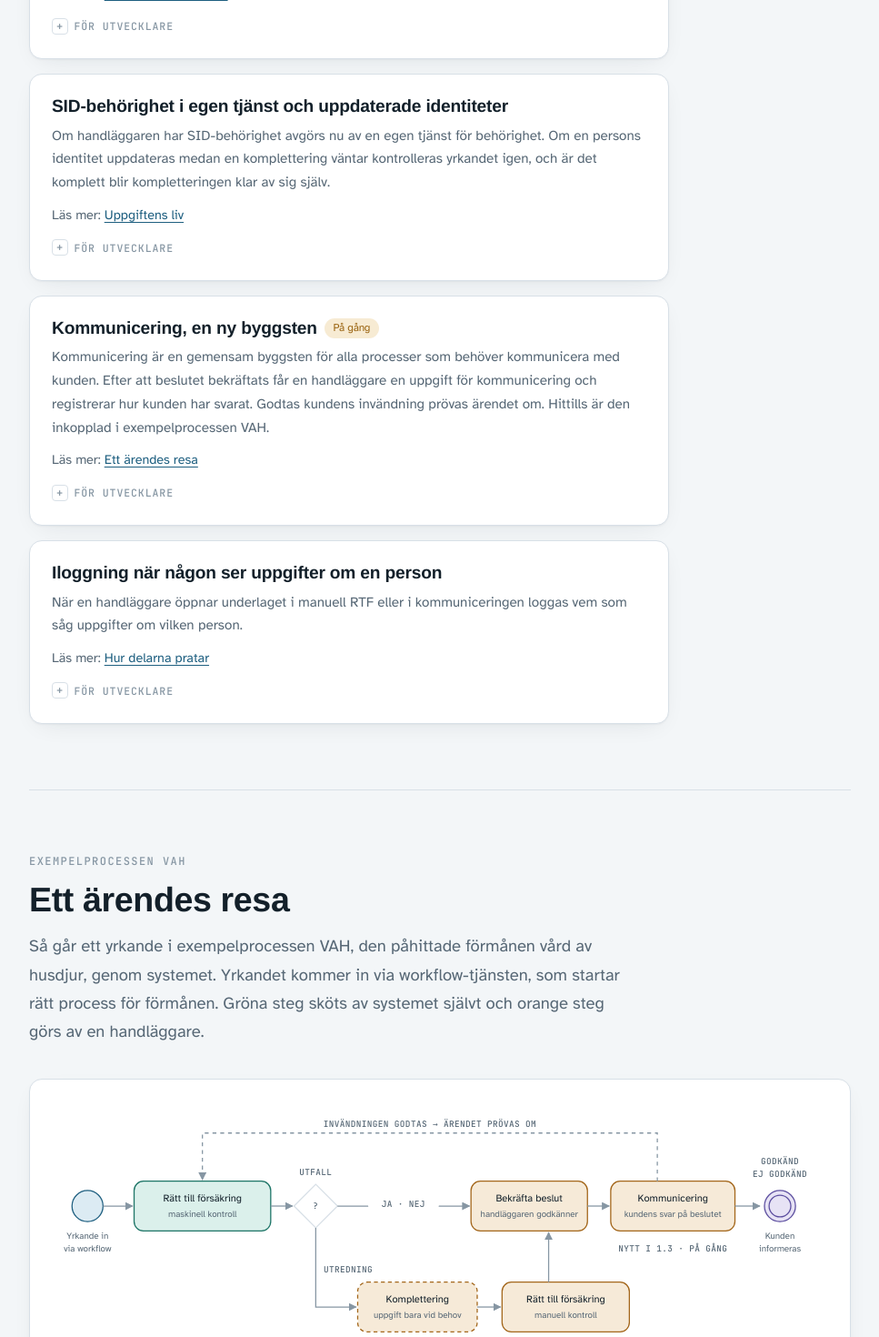
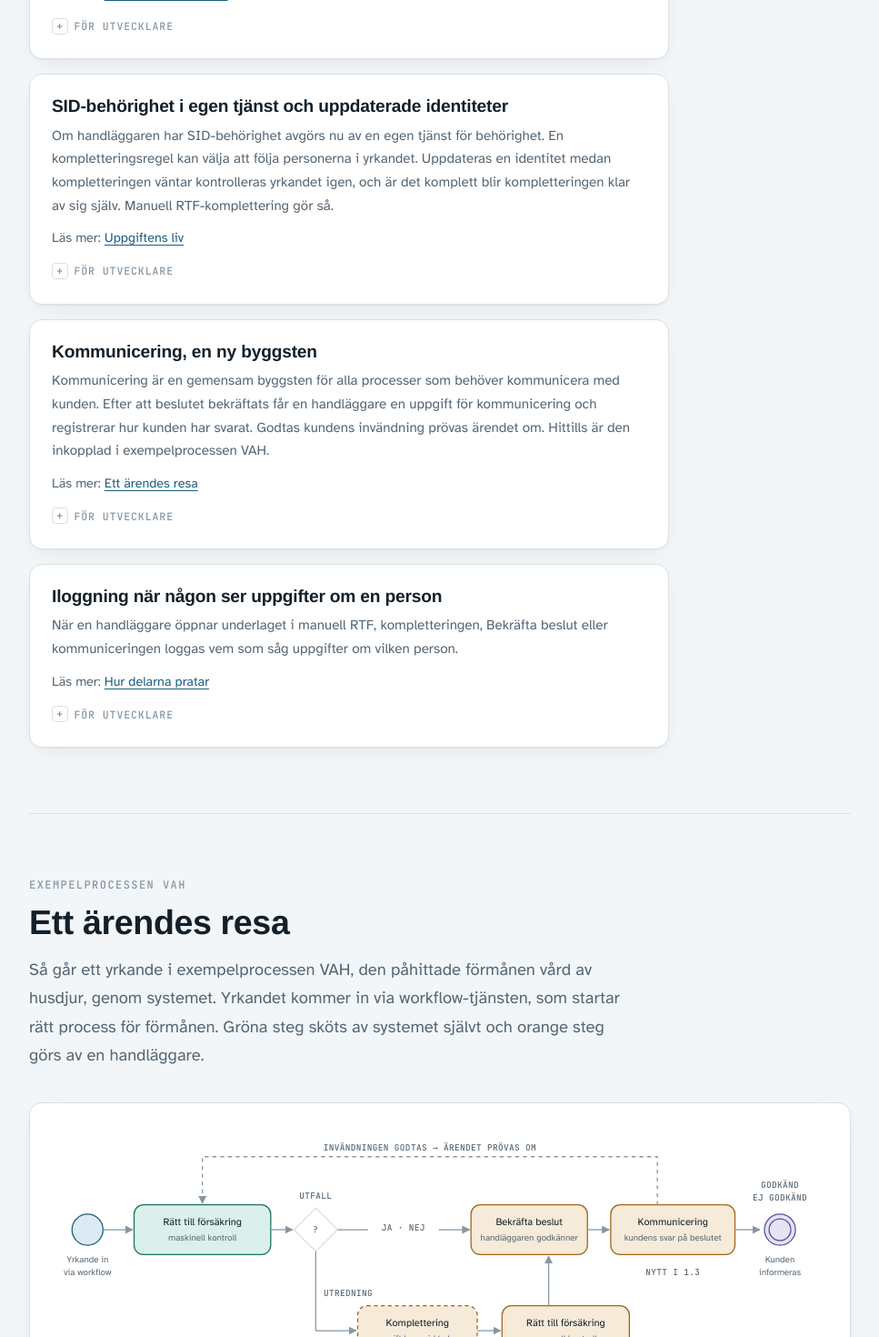
Before and after one commit to Forsakringskassan/rimfrost-guide, a Vue app: page / in a window 1280 px wide. Shown: the part 1520-2990 px from the top of the page at 91% size, without its empty margins (292-1259 px from the left). Built offline with nearby package versions, Linux system fonts and the light colour scheme; a web font is replaced by a local one.

Commit message:
docs: uppdatera nytt i 1.3 med kommunicering i drift, iloggning i alla vyer och frivillig identitetsprenumeration

```diff
--- a/src/data/glossary.ts
+++ b/src/data/glossary.ts
@@ -255,7 +255,7 @@ const terms: GlossaryTerm[] = [
     definition: "Loggning av vem som har tagit del av information om en person.",
     details: [
       "Meddelandet InformationsaccessEvent skickas på Kafka-topicen informationsaccess (rimfrost-service-informationsaccess-asyncapi).",
-      "Skickas idag av rimfrost-regel-rtf-manuell-bff och rimfrost-regel-kommunicering-bff. Stödet finns i rimfrost-framework-bff.",
+      "Skickas idag av rimfrost-regel-rtf-manuell-bff, rimfrost-regel-rtf-manuell-komplettering-bff, rimfrost-regel-bekraftabeslut-bff och rimfrost-regel-kommunicering-bff. Stödet finns i rimfrost-framework-bff.",
     ],
     link: { href: "#kontrakt", text: "Hur delarna pratar" },
   },
--- a/src/data/repos.ts
+++ b/src/data/repos.ts
@@ -61,7 +61,7 @@ export const repos: Repo[] = [
   { name: "regel-rtf-maskinell", category: "regel", description: "Rätt till försäkring, maskinell kontroll av folkbokföring och anställning." },
   { name: "regel-rtf-manuell-komplettering", category: "regel", description: "Komplettering av yrkanden som saknar personnummer eller avsikt." },
   { name: "regel-rtf-manuell-komplettering-fe", category: "portal", description: "Vy för att komplettera ett yrkande som saknar personnummer eller avsikt." },
-  { name: "regel-rtf-manuell-komplettering-bff", category: "portal", description: "BFF för kompletteringsvyn." },
+  { name: "regel-rtf-manuell-komplettering-bff", category: "portal", description: "BFF för kompletteringsvyn. Loggar vem som såg underlaget." },
   { name: "regel-rtf-manuell-komplettering-openapi", category: "kontrakt", description: "Anropen för komplettering." },
   { name: "regel-kommunicering", category: "regel", description: "Kommuniceringen som exempelprocessen VAH använder, byggd på den gemensamma byggstenen framework-regel-kommunicering. Handläggaren registrerar hur kunden har svarat på beslutet. Nytt i 1.3." },
   { name: "regel-kommunicering-fe", category: "portal", description: "Handläggarens vy för kommunicering." },
@@ -74,13 +74,13 @@ export const repos: Repo[] = [
   { name: "regel-rtf-manuell-asyncapi", category: "kontrakt", description: "Meddelandena för manuell RTF." },
   { name: "regel-bekraftabeslut", category: "regel", description: "Handläggaren bekräftar beslutet." },
   { name: "regel-bekraftabeslut-fe", category: "portal", description: "Vyn för att bekräfta beslut." },
-  { name: "regel-bekraftabeslut-bff", category: "portal", description: "BFF för vyn för att bekräfta beslut." },
+  { name: "regel-bekraftabeslut-bff", category: "portal", description: "BFF för vyn för att bekräfta beslut. Loggar vem som såg underlaget." },
   { name: "regel-bekraftabeslut-openapi", category: "kontrakt", description: "Anropen för att bekräfta beslut." },
   { name: "vah-regel-rtf-api", category: "kontrakt", description: "Äldre meddelandekontrakt för RTF i exempelprocessen VAH." },
   { name: "framework-regel", category: "ramverk", description: "Grund för alla regler: ta emot frågor, läsa konfiguration och svara." },
   { name: "framework-regel-maskinell", category: "ramverk", description: "Grund för maskinella regler." },
   { name: "framework-regel-manuell", category: "ramverk", description: "Grund för manuella regler: uppgifter i OUL, vyer och SID-kontroll." },
-  { name: "framework-regel-komplettering", category: "ramverk", description: "Grund för kompletteringsregler: kontroll, vid behov en uppgift i OUL och ny kontroll när en identitet uppdateras." },
+  { name: "framework-regel-komplettering", category: "ramverk", description: "Grund för kompletteringsregler: kontroll, vid behov en uppgift i OUL och, om regeln vill, ny kontroll när en identitet uppdateras." },
   { name: "framework-regel-komplettering-asyncapi", category: "kontrakt", description: "Gemensamma meddelanden för kompletteringsregler." },
   { name: "framework-regel-kommunicering", category: "ramverk", description: "Gemensam byggsten för kommunicering med kunden, som alla processer kan använda: en uppgift i OUL, vyns anrop och kundens svar som utfall." },
   { name: "framework-regel-kommuniceringsutfall-openapi", category: "kontrakt", description: "Anropet för att registrera hur kunden svarade i kommuniceringen." },
--- a/src/sections/CaseFlowSection.vue
+++ b/src/sections/CaseFlowSection.vue
@@ -48,7 +48,7 @@
             <rect x="720" y="98" width="160" height="64" rx="12" class="n-human" />
             <text x="800" y="124" text-anchor="middle" class="d-text">Kommunicering</text>
             <text x="800" y="144" text-anchor="middle" class="d-sub">kundens svar på beslutet</text>
-            <text x="800" y="188" text-anchor="middle" class="d-lbl">NYTT I 1.3 · PÅ GÅNG</text>
+            <text x="800" y="188" text-anchor="middle" class="d-lbl">NYTT I 1.3</text>
             <path d="M780 98V36H194V96" class="d-line d-dash" marker-end="url(#ar-flow)" />
             <text x="487" y="28" text-anchor="middle" class="d-lbl">INVÄNDNINGEN GODTAS → ÄRENDET PRÖVAS OM</text>
             <path d="M880 130H912" class="d-line" marker-end="url(#ar-flow)" />
@@ -86,13 +86,13 @@
           <p>En handläggare bekräftar beslutet. Processen svarar GODKÄND om alla ersättningar är beviljade och annars EJ GODKÄND. Blir det fel i något steg blir svaret FEL.</p>
         </div>
         <div class="card">
-          <p class="eyebrow">Steg 4, nytt i 1.3 <span class="pill p-warn">På gång</span></p>
+          <p class="eyebrow">Steg 4, nytt i 1.3</p>
           <h3>Kunden får säga sitt</h3>
           <p>Kommunicering är en gemensam byggsten som alla processer kan använda när de behöver kommunicera med kunden. Hittills är den bara inkopplad i VAH. En handläggare får en uppgift och registrerar hur kunden har svarat på beslutet. Godtar kunden beslutet, eller står handläggaren fast vid det, går ärendet vidare. Godtas kundens invändning prövas ärendet om från början. Sist informeras kunden om beslutet.</p>
           <details class="more">
             <summary>För utvecklare</summary>
             <div>
-              <p>Kommunicering finns i <code>rimfrost-process-vah</code> 1.3.0, men den versionen körs ännu inte i den gemensamma miljön och kommunicering har ingen image i <code>rimfrost-kubernetes</code>. <code>rimfrost-process-vab</code> anropar den inte än.</p>
+              <p>Kommunicering kopplades in i <code>rimfrost-process-vah</code> 1.3.0 och körs i den gemensamma miljön. <code>rimfrost-process-vab</code> anropar den inte än.</p>
               <p>Utfallen är <code>KundAccepterat</code> och <code>NekatBestridande</code> (JA, processen går vidare) samt <code>AccepteratBestridande</code> (NEJ, processen börjar om vid maskinell RTF). Steget <i>Informera om beslut</i> körs efter kommuniceringen och avslutar processen.</p>
             </div>
           </details>
--- a/src/sections/NewsSection.vue
+++ b/src/sections/NewsSection.vue
@@ -33,31 +33,30 @@ const news: News[] = [
   },
   {
     title: "SID-behörighet i egen tjänst och uppdaterade identiteter",
-    text: "Om handläggaren har SID-behörighet avgörs nu av en egen tjänst för behörighet. Om en persons identitet uppdateras medan en komplettering väntar kontrolleras yrkandet igen, och är det komplett blir kompletteringen klar av sig själv.",
+    text: "Om handläggaren har SID-behörighet avgörs nu av en egen tjänst för behörighet. En kompletteringsregel kan välja att följa personerna i yrkandet. Uppdateras en identitet medan kompletteringen väntar kontrolleras yrkandet igen, och är det komplett blir kompletteringen klar av sig själv. Manuell RTF-komplettering gör så.",
     href: "#oul",
     linkText: "Uppgiftens liv",
     repos: ["service-permissions", "adapter-permissions", "service-identitet-prenumeration", "framework-identitet-prenumeration-adapter", "identitet-uppdaterad-asyncapi", "framework-regel-komplettering"],
     tickets: "FKPOC-1108, FKPOC-1267, FKPOC-1269, FKPOC-1290, FKPOC-1300",
-    note: "Team-tjänsten innehåller nu bara team och medlemmar. SID-behörigheten har flyttat till permissions (POST /hasSidPermission).",
+    note: "Team-tjänsten innehåller nu bara team och medlemmar. SID-behörigheten har flyttat till permissions (POST /hasSidPermission). Prenumerationen är frivillig: regeln returnerar vilka identiteter den vill följa i getPrenumerationsIdentiteter(), och som standard följs inga.",
   },
   {
     title: "Kommunicering, en ny byggsten",
     text: "Kommunicering är en gemensam byggsten för alla processer som behöver kommunicera med kunden. Efter att beslutet bekräftats får en handläggare en uppgift för kommunicering och registrerar hur kunden har svarat. Godtas kundens invändning prövas ärendet om. Hittills är den inkopplad i exempelprocessen VAH.",
     href: "#resan",
     linkText: "Ett ärendes resa",
-    pending: "På gång",
     repos: ["regel-kommunicering", "regel-kommunicering-fe", "regel-kommunicering-bff", "regel-kommunicering-openapi", "regel-kommunicering-subprocess", "framework-regel-kommunicering", "framework-regel-kommuniceringsutfall-openapi", "framework-regel-uppgiftskommentar-openapi", "process-vah"],
     tickets: "FKPOC-1144, FKPOC-1272, FKPOC-1282, FKPOC-1292",
-    note: "Finns i process-vah 1.3.0, men den versionen körs ännu inte i den gemensamma miljön och kommunicering har ingen image i rimfrost-kubernetes. Det är inte bestämt om kommunicering ingår i 1.3.",
+    note: "Kopplades in i process-vah 1.3.0. Kommuniceringens regel, vy och BFF körs i den gemensamma miljön (rimfrost-kubernetes). process-vab anropar den inte än.",
   },
   {
     title: "Iloggning när någon ser uppgifter om en person",
-    text: "När en handläggare öppnar underlaget i manuell RTF eller i kommuniceringen loggas vem som såg uppgifter om vilken person.",
+    text: "När en handläggare öppnar underlaget i manuell RTF, kompletteringen, Bekräfta beslut eller kommuniceringen loggas vem som såg uppgifter om vilken person.",
     href: "#kontrakt",
     linkText: "Hur delarna pratar",
-    repos: ["framework-bff", "regel-rtf-manuell-bff", "regel-kommunicering-bff", "service-informationsaccess-asyncapi"],
-    tickets: "FKPOC-1102, FKPOC-1103",
-    note: "BFF:erna skickar ett meddelande på Kafka-topicen informationsaccess. Vyerna för komplettering och Bekräfta beslut loggar inte än.",
+    repos: ["framework-bff", "regel-rtf-manuell-bff", "regel-rtf-manuell-komplettering-bff", "regel-bekraftabeslut-bff", "regel-kommunicering-bff", "framework-regel-komplettering", "service-informationsaccess-asyncapi"],
+    tickets: "FKPOC-1102, FKPOC-1103, FKPOC-1498",
+    note: "BFF:erna skickar ett meddelande på Kafka-topicen informationsaccess med stöd från framework-bff. För kompletteringen skickar ramverket med uppgifterna som behövs för loggningen i svaret på GET /{handlaggningId}.",
   },
 ];
 </script>
--- a/src/sections/RulesSection.vue
+++ b/src/sections/RulesSection.vue
@@ -54,7 +54,7 @@
           <tr><td><b>Komplettering</b><br /><span class="mono">regel-rtf-manuell-komplettering</span></td><td>Komplettering</td><td>Körs alltid först i den manuella prövningen. Saknas personnummer eller avsikt fyller en handläggare i det, annars svarar regeln JA direkt. Uppdateras en persons identitet medan kompletteringen väntar kontrolleras yrkandet igen, och är det komplett blir kompletteringen klar av sig själv.</td><td><span class="pill p-ok">I drift</span></td></tr>
           <tr><td><b>Rätt till försäkring, manuell</b><br /><span class="mono">regel-rtf-manuell</span></td><td>Manuell</td><td>Handläggaren går igenom folkbokföring och anställning och tar ställning till varje ersättningspost (JA, NEJ eller FU). Regeln svarar alltid JA till processen, och ställningstagandena används i Bekräfta beslut.</td><td><span class="pill p-ok">I drift</span></td></tr>
           <tr><td><b>Bekräfta beslut</b><br /><span class="mono">regel-bekraftabeslut</span></td><td>Manuell</td><td>Handläggaren bekräftar beslutet. Utfallet blir JA om alla ersättningar är beviljade, annars NEJ.</td><td><span class="pill p-ok">I drift</span></td></tr>
-          <tr><td><b>Kommunicering</b><br /><span class="mono">regel-kommunicering</span></td><td>Kommunicering</td><td>Gemensam byggsten för kommunikation med kunden, hittills inkopplad i VAH. Handläggaren registrerar hur kunden har svarat på beslutet. Godtas kundens invändning blir utfallet NEJ och ärendet prövas om, annars JA.</td><td><span class="pill p-warn">På gång i 1.3</span></td></tr>
+          <tr><td><b>Kommunicering</b><br /><span class="mono">regel-kommunicering</span></td><td>Kommunicering</td><td>Gemensam byggsten för kommunikation med kunden, hittills inkopplad i VAH. Handläggaren registrerar hur kunden har svarat på beslutet. Godtas kundens invändning blir utfallet NEJ och ärendet prövas om, annars JA.</td><td><span class="pill p-ok">I drift</span></td></tr>
         </tbody>
       </table>
     </div>
--- a/src/sections/StatusSection.vue
+++ b/src/sections/StatusSection.vue
@@ -8,8 +8,8 @@ const parts = [
   { name: "Team och handläggare", pill: "p-mute", label: "Stub", meaning: "Hårdkodade testdata: fyra team och tre påhittade handläggare. Tjänsten innehåller bara team och medlemmar, inte behörigheter." },
   { name: "Skyddad identitet och SID-behörighet", pill: "p-mute", label: "Stub", meaning: "Två egna tjänster med hårdkodade svar. Personer vars nummer slutar på 4444 räknas som skyddade, och bara en av testhandläggarna har SID-behörighet. Inget av det går att ändra i adminportalen." },
   { name: "Identitet", pill: "p-mute", label: "Stub", meaning: "Står i för FK:s identity-tjänst och svarar med det som står i inloggningens token, utan att slå upp något." },
-  { name: "Kommunicering", pill: "p-warn", label: "På gång", meaning: "En gemensam byggsten för alla processer som behöver kommunicera med kunden. Hittills inkopplad bara i exempelprocessen VAH, version 1.3.0, som ännu inte körs i den gemensamma miljön." },
-  { name: "Iloggning", pill: "p-warn", label: "Delvis", meaning: "Vyerna för manuell RTF och kommunicering loggar vem som såg vad. Vyerna för komplettering och Bekräfta beslut gör det inte än." },
+  { name: "Kommunicering", pill: "p-warn", label: "Delvis", meaning: "En gemensam byggsten för alla processer som behöver kommunicera med kunden. Körs i den gemensamma miljön, men är hittills bara inkopplad i exempelprocessen VAH." },
+  { name: "Iloggning", pill: "p-ok", label: "Riktig", meaning: "Alla handläggarvyer för regler loggar vem som såg vad: manuell RTF, komplettering, Bekräfta beslut och kommunicering." },
 ];
 </script>
 
```
